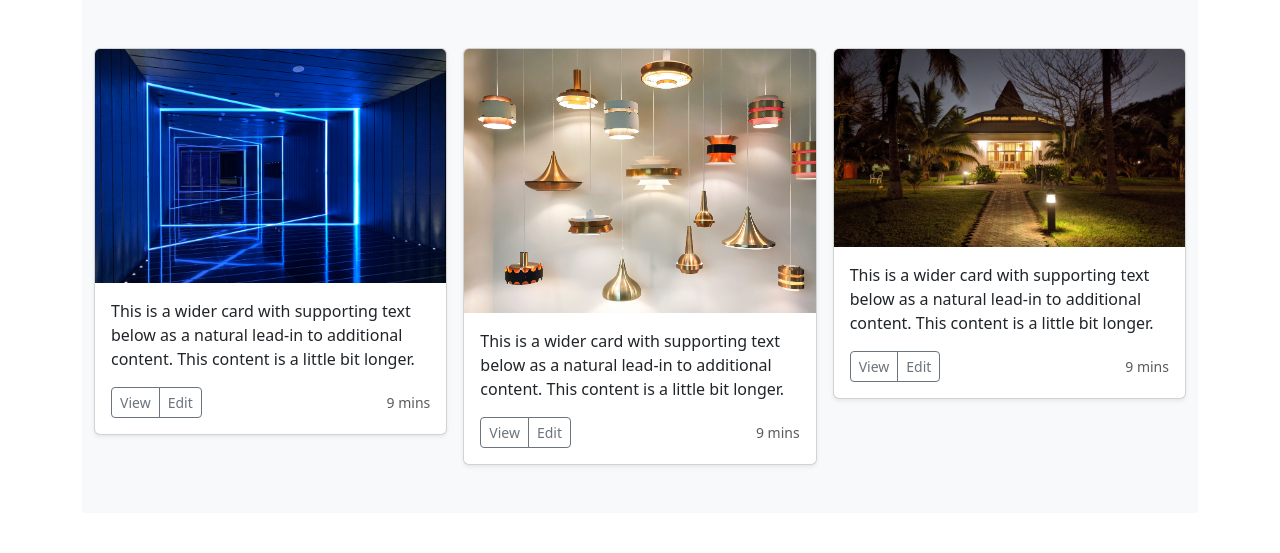
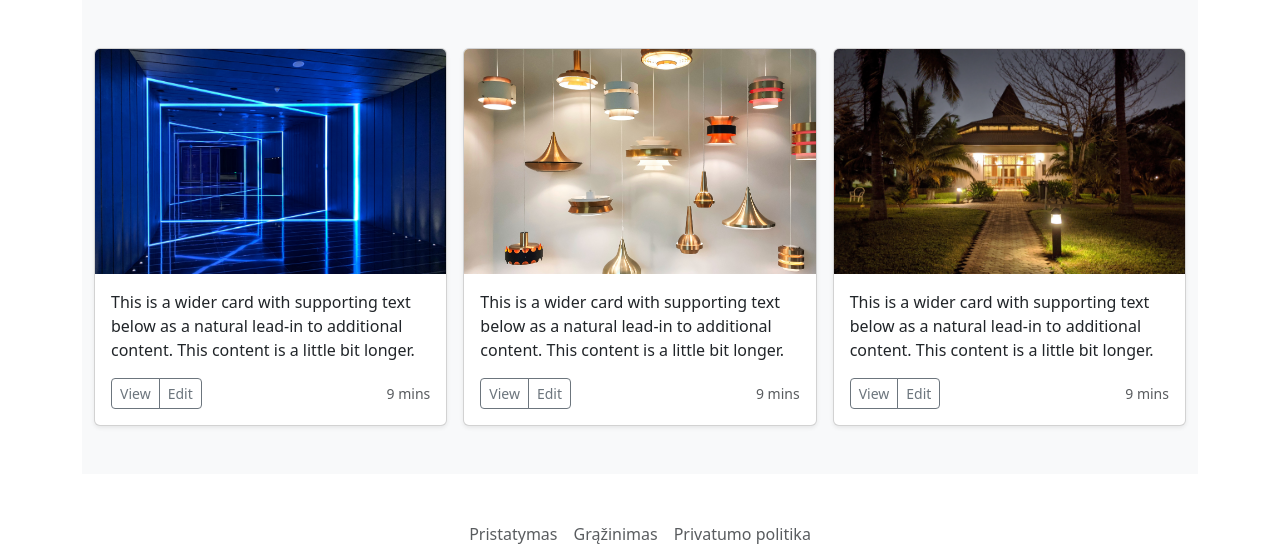
Before and after one commit to spartus123/one-2, a Flask app: page / in a window 1280 px wide. Shown: the part 360-913 px from the top of the page. Run offline with Flask 3, Linux system fonts and the light colour scheme.

Commit message:
Update home.html

```diff
--- a/templates/home.html
+++ b/templates/home.html
@@ -11,6 +11,11 @@
             object-fit: cover;
             width: 100%;
         }
+
+        .card-img-top {
+            height: 225px; /* Adjust the height as needed */
+            object-fit: cover;
+        }
     </style>
 </head>
 <body>
@@ -22,7 +27,6 @@
             <div class="album py-5 bg-body-tertiary">
                 <div class="container">
                     <div class="row row-cols-1 row-cols-sm-2 row-cols-md-3 g-3">
-
                         <div class="col">
                             <div class="card shadow-sm">
                                 <img class="card-img-top" src="static/nuotrauka2.jpg" >
```
Lines whose indentation alone changed are shown as unchanged.
